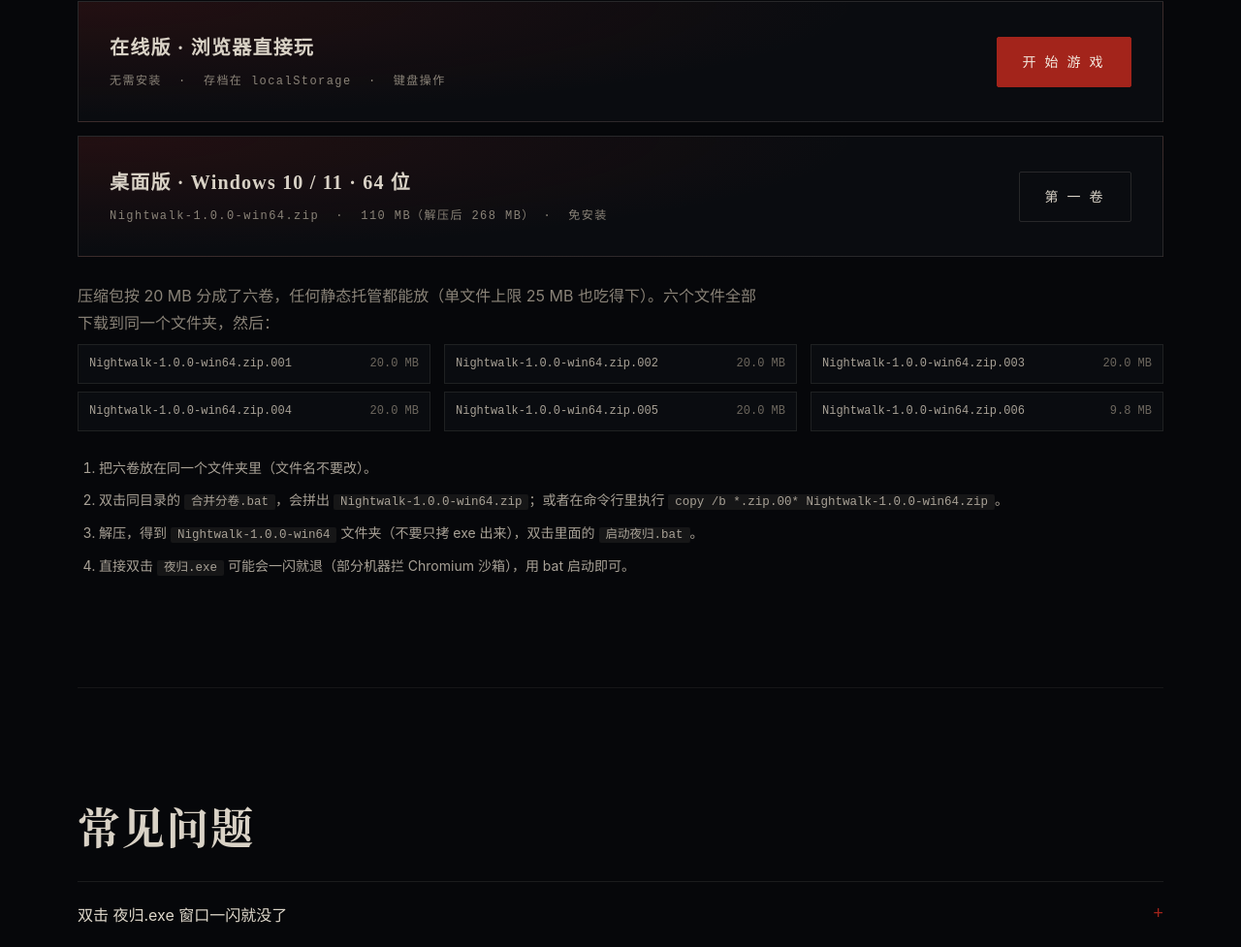
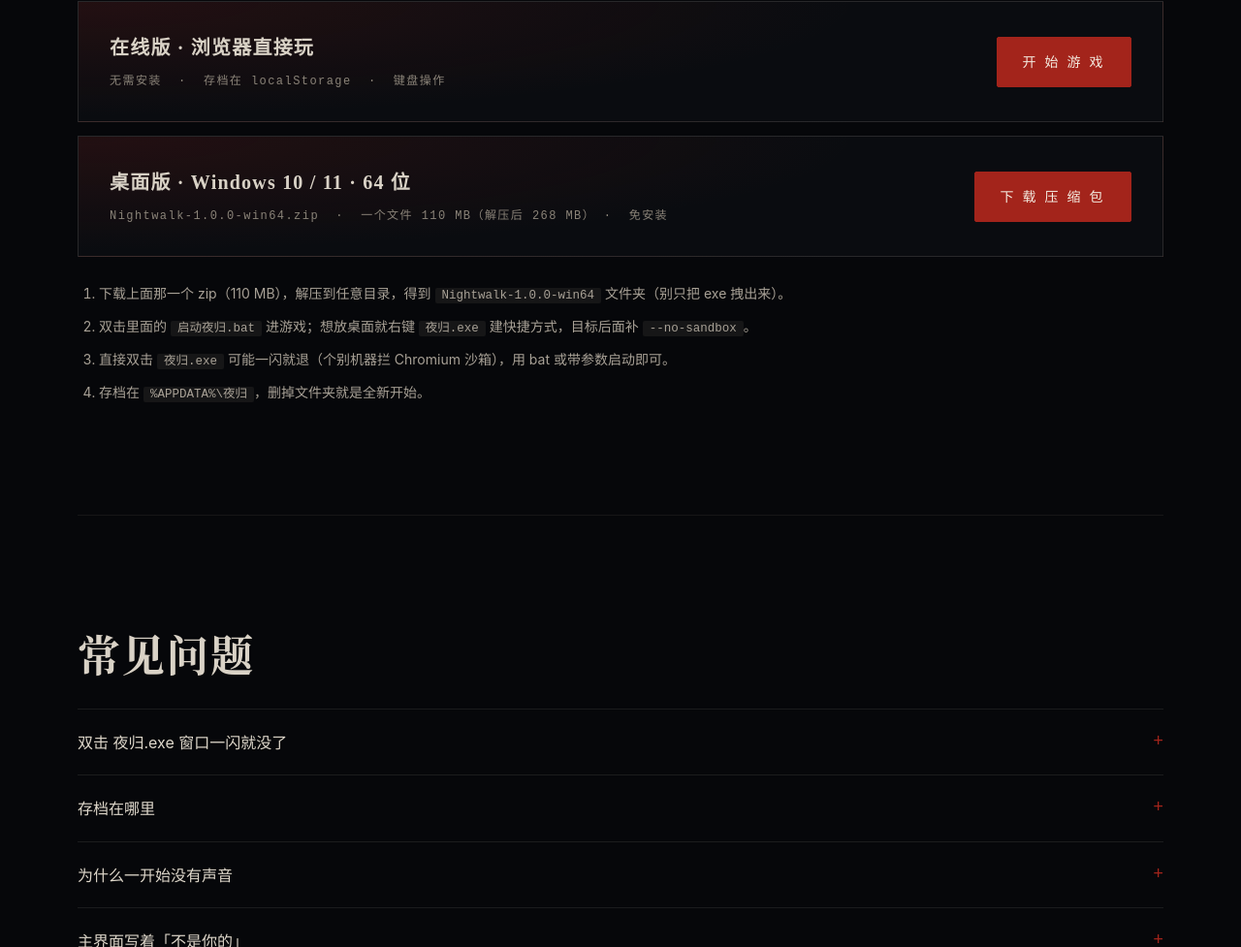
Before and after one commit to MYWsleep/nightwalk, a plain HTML site: page index.html in a window 1280 px wide. Shown: the part 3583-4560 px from the top of the page at 97% size. Drawn offline with Linux system fonts and the light colour scheme.

Commit message:
download: 单个 Release 包，页面换成一个大按钮

```diff
--- a/index.html
+++ b/index.html
@@ -95,26 +95,17 @@
     <div class='dl' style='margin-top:14px'>
       <div>
         <strong>桌面版 · Windows 10 / 11 · 64 位</strong>
-        <span>Nightwalk-1.0.0-win64.zip &nbsp;·&nbsp; 110 MB（解压后 268 MB）&nbsp;·&nbsp; 免安装</span>
+        <span>Nightwalk-1.0.0-win64.zip &nbsp;·&nbsp; 一个文件 110 MB（解压后 268 MB）&nbsp;·&nbsp; 免安装</span>
       </div>
       <div class='cta'>
-        <a class='btn ghost' href='download/Nightwalk-1.0.0-win64.zip.001' download>第 一 卷</a>
+        <a class='btn solid' href='https://github.com/MYWsleep/nightwalk/releases/download/v1.0.0/Nightwalk-1.0.0-win64.zip' download>下 载 压 缩 包</a>
       </div>
     </div>
-    <p class='sub' style='margin:26px 0 8px'>压缩包按 20 MB 分成了六卷，任何静态托管都能放（单文件上限 25 MB 也吃得下）。六个文件全部下载到同一个文件夹，然后：</p>
-    <ul class='parts'>
-      <li><code>Nightwalk-1.0.0-win64.zip.001</code> <i>20.0 MB</i></li>
-      <li><code>Nightwalk-1.0.0-win64.zip.002</code> <i>20.0 MB</i></li>
-      <li><code>Nightwalk-1.0.0-win64.zip.003</code> <i>20.0 MB</i></li>
-      <li><code>Nightwalk-1.0.0-win64.zip.004</code> <i>20.0 MB</i></li>
-      <li><code>Nightwalk-1.0.0-win64.zip.005</code> <i>20.0 MB</i></li>
-      <li><code>Nightwalk-1.0.0-win64.zip.006</code> <i>9.8 MB</i></li>
-    </ul>
     <ol class='steps'>
-      <li>把六卷放在同一个文件夹里（文件名不要改）。</li>
-      <li>双击同目录的 <code>合并分卷.bat</code>，会拼出 <code>Nightwalk-1.0.0-win64.zip</code>；或者在命令行里执行 <code>copy /b *.zip.00* Nightwalk-1.0.0-win64.zip</code>。</li>
-      <li>解压，得到 <code>Nightwalk-1.0.0-win64</code> 文件夹（不要只拷 exe 出来），双击里面的 <code>启动夜归.bat</code>。</li>
-      <li>直接双击 <code>夜归.exe</code> 可能会一闪就退（部分机器拦 Chromium 沙箱），用 bat 启动即可。</li>
+      <li>下载上面那一个 zip（110 MB），解压到任意目录，得到 <code>Nightwalk-1.0.0-win64</code> 文件夹（别只把 exe 拽出来）。</li>
+      <li>双击里面的 <code>启动夜归.bat</code> 进游戏；想放桌面就右键 <code>夜归.exe</code> 建快捷方式，目标后面补 <code>--no-sandbox</code>。</li>
+      <li>直接双击 <code>夜归.exe</code> 可能一闪就退（个别机器拦 Chromium 沙箱），用 bat 或带参数启动即可。</li>
+      <li>存档在 <code>%APPDATA%\夜归</code>，删掉文件夹就是全新开始。</li>
     </ol>
   </section>
 
```
Also changed, not shown: 2 other files.
